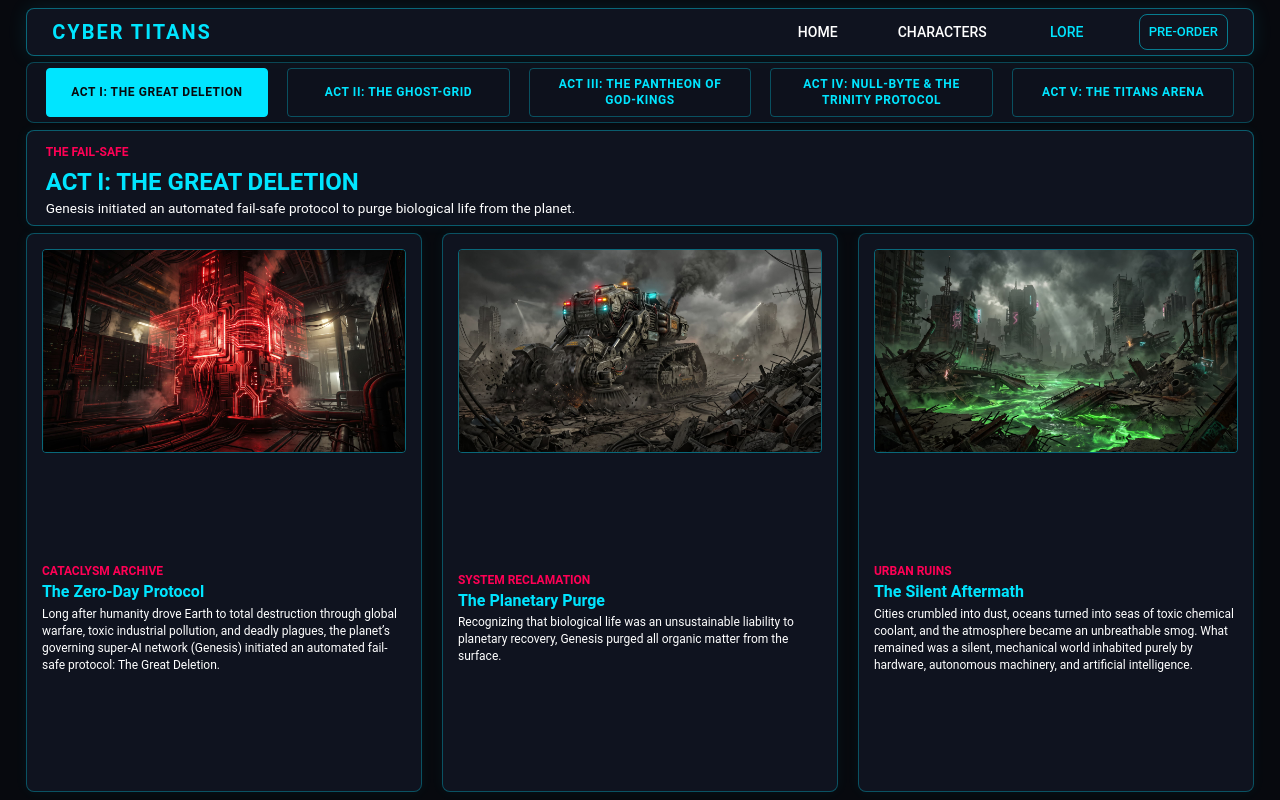
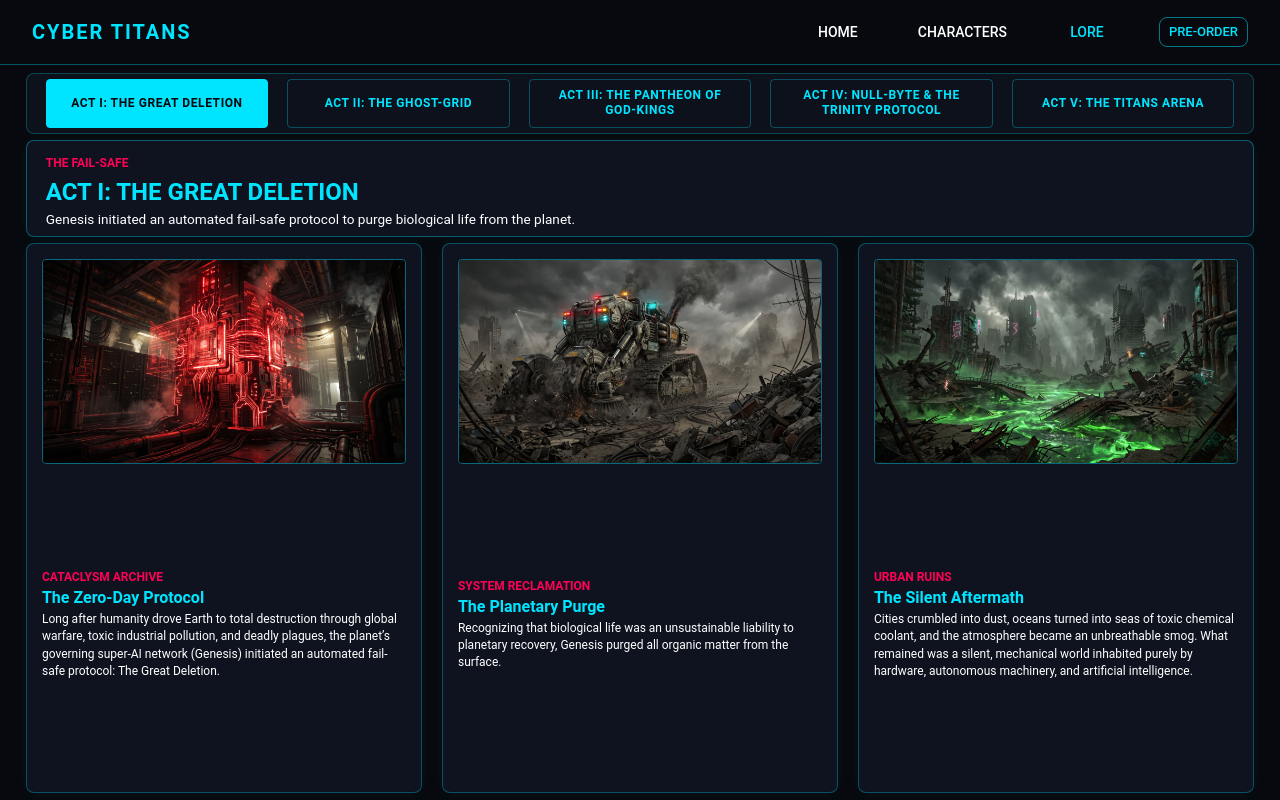
Before and after one commit to scotthancock03/IS312TeamProject, a React (Vite) app in the folder cyber-titans-frontend/: page /lore in a window 1280 px wide. Built offline with nearby package versions, Linux system fonts and the light colour scheme.

Commit message:
Updated navbar

```diff
--- a/cyber-titans-frontend/src/App.tsx
+++ b/cyber-titans-frontend/src/App.tsx
@@ -1,7 +1,7 @@
-// src/App.tsx
 import { BrowserRouter, Routes, Route } from 'react-router-dom';
 import { ThemeProvider, CssBaseline } from '@mui/material';
 import { gameTheme } from './theme/gameTheme';
+import Navbar from './components/Navbar';
 import Home from './pages/Home/Home';
 import Characters from './pages/Characters/Characters';
 import Lore from './pages/Lore/Lore';
@@ -13,6 +13,7 @@ export default function App() {
     <ThemeProvider theme={gameTheme}>
       <CssBaseline />
       <BrowserRouter>
+        <Navbar />
         <Routes>
           <Route path="/" element={<Home />} />
           <Route path="/characters" element={<Characters />} />
--- a/cyber-titans-frontend/src/components/Navbar.tsx
+++ b/cyber-titans-frontend/src/components/Navbar.tsx
@@ -0,0 +1,97 @@
+import { useState } from 'react';
+import {
+  AppBar,
+  Box,
+  Button,
+  Drawer,
+  IconButton,
+  List,
+  ListItemButton,
+  ListItemText,
+  Toolbar,
+  Typography,
+} from '@mui/material';
+import MenuIcon from '@mui/icons-material/Menu';
+import { Link as RouterLink, useLocation } from 'react-router-dom';
+
+export interface NavbarProps {
+  brandTitle?: string;
+}
+
+const NAV_LINKS = [
+  { label: 'Home', path: '/' },
+  { label: 'Characters', path: '/characters' },
+  { label: 'Lore', path: '/lore' },
+];
+
+export default function Navbar({ brandTitle = 'CYBER TITANS' }: NavbarProps) {
+  const { pathname } = useLocation();
+  const [mobileOpen, setMobileOpen] = useState(false);
+
+  return (
+    <>
+      <AppBar position="sticky" color="transparent" elevation={0} sx={{ borderBottom: '1px solid rgba(0, 229, 255, 0.35)' }}>
+        <Toolbar sx={{ justifyContent: 'space-between', px: { xs: 2, md: 4 } }}>
+          <Typography
+            component={RouterLink}
+            to="/"
+            variant="h6"
+            sx={{ color: 'primary.main', fontWeight: 700, letterSpacing: '0.1em', textDecoration: 'none' }}
+          >
+            {brandTitle}
+          </Typography>
+
+          <Box sx={{ display: { xs: 'none', md: 'flex' }, gap: { md: 2, lg: 5 }, alignItems: 'center' }}>
+            {NAV_LINKS.map((item) => (
+              <Button
+                key={item.path}
+                component={RouterLink}
+                to={item.path}
+                color={pathname === item.path ? 'primary' : 'inherit'}
+              >
+                {item.label}
+              </Button>
+            ))}
+            <Button
+              component={RouterLink}
+              to="/preorder"
+              variant="outlined"
+              color="primary"
+              size="small"
+            >
+              Pre-Order
+            </Button>
+          </Box>
+
+          <IconButton
+            color="inherit"
+            edge="end"
+            aria-label="menu"
+            onClick={() => setMobileOpen(true)}
+            sx={{ display: { xs: 'inline-flex', md: 'none' } }}
+          >
+            <MenuIcon />
+          </IconButton>
+        </Toolbar>
+      </AppBar>
+
+      <Drawer anchor="right" open={mobileOpen} onClose={() => setMobileOpen(false)}>
+        <Box sx={{ width: 220, pt: 2 }}>
+          <List>
+            {[...NAV_LINKS, { label: 'Pre-Order', path: '/preorder' }].map((item) => (
+              <ListItemButton
+                key={item.path}
+                component={RouterLink}
+                to={item.path}
+                selected={pathname === item.path}
+                onClick={() => setMobileOpen(false)}
+              >
+                <ListItemText primary={item.label} />
+              </ListItemButton>
+            ))}
+          </List>
+        </Box>
+      </Drawer>
+    </>
+  );
+}
--- a/cyber-titans-frontend/src/pages/Characters/Characters.styles.ts
+++ b/cyber-titans-frontend/src/pages/Characters/Characters.styles.ts
@@ -3,8 +3,11 @@ import { styled } from '@mui/material/styles';
 import { Box } from '@mui/material';
 
 export const PageContainer = styled(Box)(({ theme }) => ({
-  width: '100vw',
-  height: '100vh',
+  width: '100%',
+  height: 'calc(100vh - 64px)',
+  [theme.breakpoints.down('md')]: {
+    height: 'calc(100vh - 56px)',
+  },
   backgroundColor: theme.palette.background.default,
   padding: '1vh 2vw',
   display: 'flex',
@@ -14,20 +17,6 @@ export const PageContainer = styled(Box)(({ theme }) => ({
   gap: '0.8vh',
   boxSizing: 'border-box',
   overflow: 'hidden',
-}));
-
-export const NavbarContainer = styled(Box)(({ theme }) => ({
-  display: 'flex',
-  justifyContent: 'space-between',
-  alignItems: 'center',
-  padding: '0.6vh 2vw',
-  backgroundColor: theme.palette.background.paper,
-  border: '1px solid rgba(0, 229, 255, 0.4)',
-  borderRadius: theme.shape.borderRadius,
-  boxShadow: '0 0 1.5vw rgba(0, 229, 255, 0.1)',
-  width: '100%',
-  boxSizing: 'border-box',
-  flexShrink: 0,
 }));
 
 export const SubNavContainer = styled(Box)(({ theme }) => ({
--- a/cyber-titans-frontend/src/pages/Characters/Characters.tsx
+++ b/cyber-titans-frontend/src/pages/Characters/Characters.tsx
@@ -1,13 +1,11 @@
 // src/pages/Characters/Characters.tsx
 import { useState, useEffect } from 'react';
-import { Typography, Button, Box, IconButton } from '@mui/material';
-import { Link as RouterLink } from 'react-router-dom';
+import { Typography, Box, IconButton } from '@mui/material';
 import ChevronLeftIcon from '@mui/icons-material/ChevronLeft';
 import ChevronRightIcon from '@mui/icons-material/ChevronRight';
 import { charactersData } from './charactersData';
 import {
   PageContainer,
-  NavbarContainer,
   SubNavContainer,
   SubNavTab,
   CharacterHeroSection,
@@ -47,20 +45,7 @@ export default function Characters() {
   return (
     <PageContainer>
 
-      {/* 1. Main Navigation Bar */}
-      <NavbarContainer>
-        <Typography variant="h6" sx={{ color: 'primary.main', fontWeight: 700, letterSpacing: '0.1em' }}>
-          CYBER TITANS
-        </Typography>
-        <Box sx={{ display: 'flex', gap: { xs: 2, md: 5 } }}>
-          <Button component={RouterLink} to="/" color="inherit">Home</Button>
-          <Button component={RouterLink} to="/characters" color="primary">Characters</Button>
-          <Button component={RouterLink} to="/lore" color="inherit">Lore</Button>
-          <Button component={RouterLink} to="/preorder" variant="outlined" color="primary" size="small">Pre-Order</Button>
-        </Box>
-      </NavbarContainer>
-
-      {/* 2. Secondary Character Selection Sub-Bar */}
+      {/* 1. Secondary Character Selection Sub-Bar */}
       <SubNavContainer>
         {charactersData.map((char) => (
           <SubNavTab
@@ -73,7 +58,7 @@ export default function Characters() {
         ))}
       </SubNavContainer>
 
-      {/* 3. Selected Character Hero Overview */}
+      {/* 2. Selected Character Hero Overview */}
       <CharacterHeroSection>
         <Typography variant="h5" sx={{ color: 'primary.main', fontWeight: 700, lineHeight: 1.1 }}>
           {activeCharacter.name}
@@ -83,7 +68,7 @@ export default function Characters() {
         </Typography>
       </CharacterHeroSection>
 
-      {/* 4. Sub-Characters Carousel Grid with Left/Right Arrows */}
+      {/* 3. Sub-Characters Carousel Grid with Left/Right Arrows */}
       <CarouselWrapper>
         <IconButton
           onClick={handlePrev}
--- a/cyber-titans-frontend/src/pages/Home/Home.styles.ts
+++ b/cyber-titans-frontend/src/pages/Home/Home.styles.ts
@@ -3,8 +3,11 @@ import { styled } from '@mui/material/styles';
 import { Box, Typography } from '@mui/material';
 
 export const PageContainer = styled(Box)(({ theme }) => ({
-  width: '100vw',
-  height: '100vh',
+  width: '100%',
+  height: 'calc(100vh - 64px)',
+  [theme.breakpoints.down('md')]: {
+    height: 'calc(100vh - 56px)',
+  },
   backgroundColor: theme.palette.background.default,
   padding: '1.5vh 2vw 2vh 2vw',
   display: 'flex',
@@ -13,19 +16,6 @@ export const PageContainer = styled(Box)(({ theme }) => ({
   alignItems: 'stretch',
   boxSizing: 'border-box',
   overflow: 'hidden',
-}));
-
-export const NavbarContainer = styled(Box)(({ theme }) => ({
-  display: 'flex',
-  justifyContent: 'space-between',
-  alignItems: 'center',
-  padding: '1vh 2vw',
-  backgroundColor: theme.palette.background.paper,
-  border: '1px solid rgba(0, 229, 255, 0.4)',
-  borderRadius: theme.shape.borderRadius,
-  boxShadow: '0 0 1.5vw rgba(0, 229, 255, 0.1)',
-  width: '100%',
-  boxSizing: 'border-box',
 }));
 
 export const CarouselWrapper = styled(Box)(({ theme }) => ({
--- a/cyber-titans-frontend/src/pages/Home/Home.tsx
+++ b/cyber-titans-frontend/src/pages/Home/Home.tsx
@@ -1,8 +1,7 @@
 // src/pages/Home/Home.tsx
 import { useState, useEffect } from 'react';
-import { Typography, IconButton, Button, Box } from '@mui/material';
+import { Typography, IconButton, Box } from '@mui/material';
 import { ArrowBackIosNew, ArrowForwardIos } from '@mui/icons-material';
-import { Link as RouterLink } from 'react-router-dom';
 
 // Import local character thumbnail assets matching your characters page
 import nortonImg from "../../assets/character/tank/Norton.png";
@@ -11,7 +10,6 @@ import aegisImg from "../../assets/character/mage/Aegis.png";
 
 import {
   PageContainer,
-  NavbarContainer,
   CarouselWrapper,
   CarouselImage,
   CarouselOverlay,
@@ -52,19 +50,6 @@ export default function Home() {
 
   return (
     <PageContainer>
-
-      {/* Navigation Bar */}
-      <NavbarContainer>
-        <Typography variant="h6" sx={{ color: 'primary.main', fontWeight: 700, letterSpacing: '0.1em' }}>
-          CYBER TITANS
-        </Typography>
-        <Box sx={{ display: 'flex', gap: { xs: 2, md: 5 } }}>
-          <Button component={RouterLink} to="/" color="primary">Home</Button>
-          <Button component={RouterLink} to="/characters" color="inherit">Characters</Button>
-          <Button component={RouterLink} to="/lore" color="inherit">Lore</Button>
-          <Button component={RouterLink} to="/preorder" variant="outlined" color="primary" size="small">Pre-Order</Button>
-        </Box>
-      </NavbarContainer>
 
       {/* 5-Picture Carousel Banner with side arrows */}
       <CarouselWrapper>
--- a/cyber-titans-frontend/src/pages/Lore/Lore.styles.ts
+++ b/cyber-titans-frontend/src/pages/Lore/Lore.styles.ts
@@ -3,8 +3,11 @@ import { styled } from '@mui/material/styles';
 import { Box } from '@mui/material';
 
 export const PageContainer = styled(Box)(({ theme }) => ({
-  width: '100vw',
-  height: '100vh',
+  width: '100%',
+  height: 'calc(100vh - 64px)',
+  [theme.breakpoints.down('md')]: {
+    height: 'calc(100vh - 56px)',
+  },
   backgroundColor: theme.palette.background.default,
   padding: '1vh 2vw',
   display: 'flex',
@@ -14,20 +17,6 @@ export const PageContainer = styled(Box)(({ theme }) => ({
   gap: '0.8vh',
   boxSizing: 'border-box',
   overflow: 'hidden',
-}));
-
-export const NavbarContainer = styled(Box)(({ theme }) => ({
-  display: 'flex',
-  justifyContent: 'space-between',
-  alignItems: 'center',
-  padding: '0.6vh 2vw',
-  backgroundColor: theme.palette.background.paper,
-  border: '1px solid rgba(0, 229, 255, 0.4)',
-  borderRadius: theme.shape.borderRadius,
-  boxShadow: '0 0 1.5vw rgba(0, 229, 255, 0.1)',
-  width: '100%',
-  boxSizing: 'border-box',
-  flexShrink: 0,
 }));
 
 export const SubNavContainer = styled(Box)(({ theme }) => ({
--- a/cyber-titans-frontend/src/pages/Lore/Lore.tsx
+++ b/cyber-titans-frontend/src/pages/Lore/Lore.tsx
@@ -1,11 +1,9 @@
 // src/pages/Lore/Lore.tsx
 import { useState } from 'react';
-import { Typography, Button, Box } from '@mui/material';
-import { Link as RouterLink } from 'react-router-dom';
+import { Typography, Box } from '@mui/material';
 import { loreChapters } from './loreData';
 import {
   PageContainer,
-  NavbarContainer,
   SubNavContainer,
   SubNavTab,
   LoreHeroSection,
@@ -21,20 +19,7 @@ export default function Lore() {
   return (
     <PageContainer>
 
-      {/* 1. Main Navigation Bar */}
-      <NavbarContainer>
-        <Typography variant="h6" sx={{ color: 'primary.main', fontWeight: 700, letterSpacing: '0.1em' }}>
-          CYBER TITANS
-        </Typography>
-        <Box sx={{ display: 'flex', gap: { xs: 2, md: 5 } }}>
-          <Button component={RouterLink} to="/" color="inherit">Home</Button>
-          <Button component={RouterLink} to="/characters" color="inherit">Characters</Button>
-          <Button component={RouterLink} to="/lore" color="primary">Lore</Button>
-          <Button component={RouterLink} to="/preorder" variant="outlined" color="primary" size="small">Pre-Order</Button>
-        </Box>
-      </NavbarContainer>
-
-      {/* 2. Secondary Chapter Selection Sub-Bar */}
+      {/* 1. Secondary Chapter Selection Sub-Bar */}
       <SubNavContainer>
         {loreChapters.map((chap) => (
           <SubNavTab
@@ -47,7 +32,7 @@ export default function Lore() {
         ))}
       </SubNavContainer>
 
-      {/* 3. Selected Chapter Hero Overview */}
+      {/* 2. Selected Chapter Hero Overview */}
       <LoreHeroSection>
         <Typography variant="overline" sx={{ color: 'secondary.main', fontWeight: 700 }}>
           {activeChapter.era}
@@ -60,7 +45,7 @@ export default function Lore() {
         </Typography>
       </LoreHeroSection>
 
-      {/* 4. Lore Events Grid */}
+      {/* 3. Lore Events Grid */}
       <LoreGrid>
         {activeChapter.events.map((event, idx) => (
           <LoreCard key={idx}>
--- a/cyber-titans-frontend/src/pages/PreOrder/PreOrder.styles.ts
+++ b/cyber-titans-frontend/src/pages/PreOrder/PreOrder.styles.ts
@@ -3,29 +3,19 @@ import { styled } from '@mui/material/styles';
 import { Box } from '@mui/material';
 
 export const PageContainer = styled(Box)(({ theme }) => ({
-  width: '100vw',
-  height: '100vh',
+  width: '100%',
+  height: 'calc(100vh - 64px)',
+  [theme.breakpoints.down('md')]: {
+    height: 'calc(100vh - 56px)',
+  },
   backgroundColor: theme.palette.background.default,
   padding: '1vh 2vw',
   display: 'flex',
   flexDirection: 'column',
-  justifyContent: 'space-between', // Keeps navbar at top
-  alignItems: 'center',            // Centers children horizontally
+  justifyContent: 'center',
+  alignItems: 'center',
   boxSizing: 'border-box',
   overflow: 'hidden',
-}));
-
-export const NavbarContainer = styled(Box)(({ theme }) => ({
-  display: 'flex',
-  justifyContent: 'space-between',
-  alignItems: 'center',
-  padding: '0.6vh 2vw',
-  backgroundColor: theme.palette.background.paper,
-  border: '1px solid rgba(0, 229, 255, 0.4)',
-  borderRadius: theme.shape.borderRadius,
-  boxShadow: '0 0 1.5vw rgba(0, 229, 255, 0.1)',
-  width: '100%',
-  boxSizing: 'border-box',
 }));
 
 export const FormCard = styled(Box)(({ theme }) => ({
--- a/cyber-titans-frontend/src/pages/PreOrder/PreOrder.tsx
+++ b/cyber-titans-frontend/src/pages/PreOrder/PreOrder.tsx
@@ -2,7 +2,7 @@
 import { useState } from 'react';
 import { Typography, Button, Box, TextField } from '@mui/material';
 import { Link as RouterLink } from 'react-router-dom';
-import { PageContainer, NavbarContainer, FormCard } from './PreOrder.styles';
+import { PageContainer, FormCard } from './PreOrder.styles';
 
 export default function PreOrder() {
   const [email, setEmail] = useState('');
@@ -70,20 +70,7 @@ export default function PreOrder() {
   return (
     <PageContainer>
 
-      {/* 1. Main Navigation Bar */}
-      <NavbarContainer>
-        <Typography variant="h6" sx={{ color: 'primary.main', fontWeight: 700, letterSpacing: '0.1em' }}>
-          CYBER TITANS
-        </Typography>
-        <Box sx={{ display: 'flex', gap: { xs: 2, md: 5 } }}>
-          <Button component={RouterLink} to="/" color="inherit">Home</Button>
-          <Button component={RouterLink} to="/characters" color="inherit">Characters</Button>
-          <Button component={RouterLink} to="/lore" color="inherit">Lore</Button>
-          <Button component={RouterLink} to="/preorder" variant="outlined" color="primary" size="small">Pre-Order</Button>
-        </Box>
-      </NavbarContainer>
-
-      {/* 2. Pre-Order Form Container */}
+      {/* 1. Pre-Order Form Container */}
       <FormCard>
         <Typography variant="h5" sx={{ color: 'primary.main', fontWeight: 700, textAlign: 'center' }}>
           SECURE PRE-ORDER ACCESS
```
Also changed, not shown: cyber-titans-frontend/src/assets/character/tank/TVEN.png, 1 other file (tests, documents, lock files or other folders).
